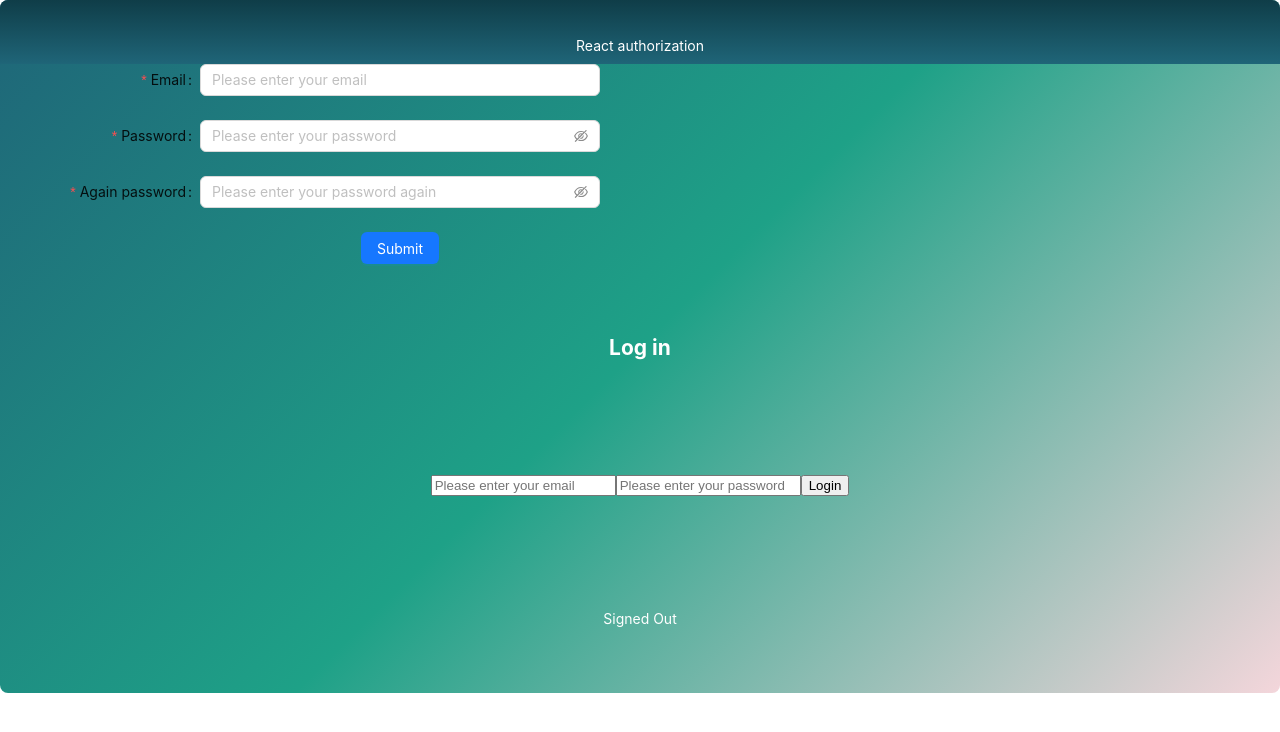
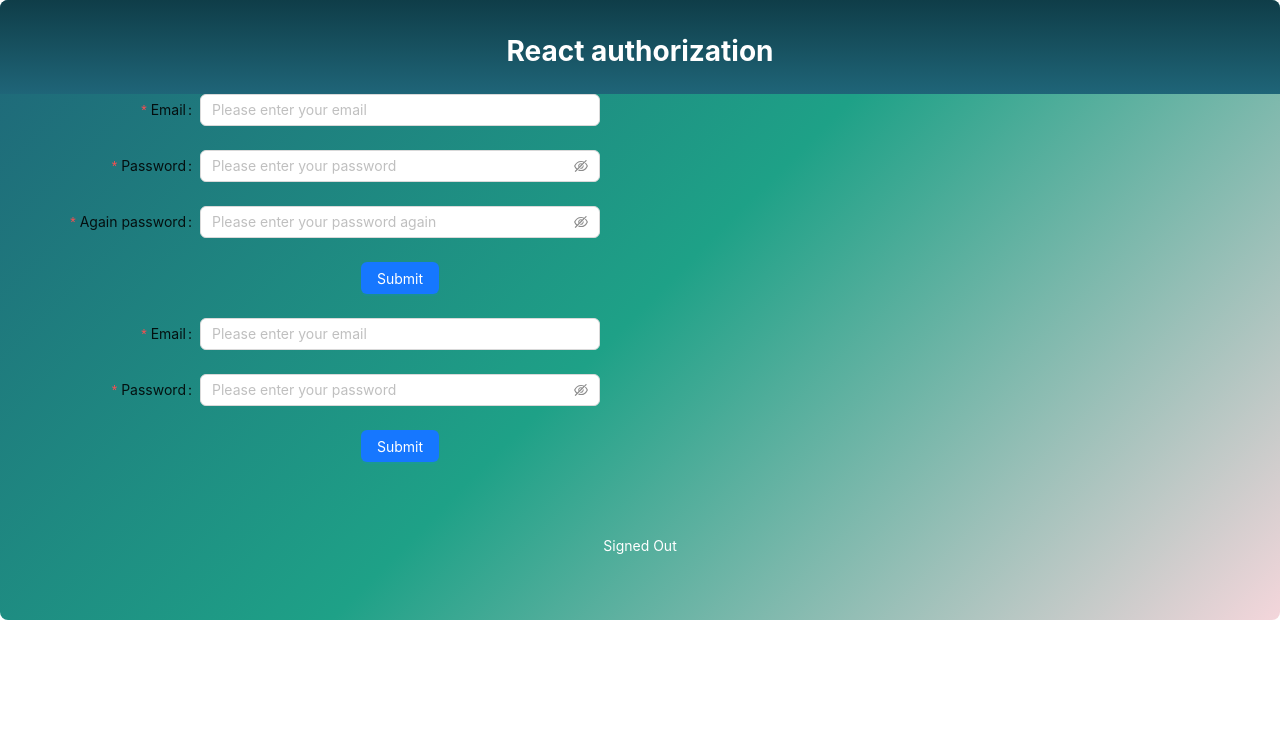
Before and after one commit to Alexander-Konstantinovich/Authorization, a React (Vite) app: page / in a window 1280 px wide. Shown: the top 732 px of the page. Built offline with nearby package versions, Linux system fonts and the light colour scheme; no server answers.

Commit message:
feat: use antD for signIn

```diff
--- a/src/App.css
+++ b/src/App.css
@@ -1,4 +1,4 @@
-.App {
+/* .App {
   text-align: center;
 }
 
@@ -11,9 +11,9 @@
   .App-logo {
     animation: App-logo-float infinite 3s ease-in-out;
   }
-}
+} */
 
-.App-header {
+/* .App-header {
   min-height: 100vh;
   display: flex;
   flex-direction: column;
@@ -23,9 +23,9 @@
 }
 body{
   text-align: center;
-}
+} */
 
-.App-link {
+/* .App-link {
   color: rgb(112, 76, 182);
 }
 
@@ -39,4 +39,4 @@ body{
   100% {
     transform: translateY(0px);
   }
-}
+} */
--- a/src/App.tsx
+++ b/src/App.tsx
@@ -18,7 +18,7 @@ const layoutStyle: React.CSSProperties = {
 const headerStyle: React.CSSProperties = {
   textAlign: 'center',
   color: '#fff',
-  height: 64,
+  height: 94,
   paddingInline: 48,
   lineHeight: '64px',
   background: 'linear-gradient(to bottom, #0f3d48, #1f6578)',
@@ -38,7 +38,7 @@ const App: React.FC = () => {
   <div>
   <Flex gap="middle" wrap>
     <Layout style={layoutStyle}>
-      <Header style={headerStyle}><p>React authorization</p></Header>
+      <Header style={headerStyle}><h1>React authorization</h1></Header>
       <Content style={contentStyle}>
       <SignUp />
       <SignIn />
--- a/src/components/auth/AuthDetails.tsx
+++ b/src/components/auth/AuthDetails.tsx
@@ -2,6 +2,8 @@ import React from "react"
 import { auth } from "../../fairbase"
 import { onAuthStateChanged, signOut } from "firebase/auth"
 import { Button } from "antd"
+
+
 
 const AuthDetails = () => {
   const [authUser, setAuthUser] = React.useState<any>(null)
--- a/src/components/auth/SignIn.tsx
+++ b/src/components/auth/SignIn.tsx
@@ -1,6 +1,14 @@
 import { signInWithEmailAndPassword } from "firebase/auth"
 import { useState } from "react"
 import { auth } from "../../fairbase"
+import { Button, Form, Input, message } from "antd"
+
+type UserType = {
+  email?: string
+  password?: string
+  copyPassword?: string
+  remember?: string
+}
 
 const SignIn = () => {
   const [email, setEmail] = useState("")
@@ -8,7 +16,6 @@ const SignIn = () => {
   const [error, setError] = useState("")
 
   function logIn(e:any) {
-    e.preventDefault()
     signInWithEmailAndPassword(auth, email, password)
       .then(user => {
         console.log(user)
@@ -16,32 +23,52 @@ const SignIn = () => {
         setEmail("")
         setPassword("")
       })
-      .catch(error => console.log(error));
+      .catch(error => (error.message));
 			setError('Sorry, couldn`t find your account')
   }
 
   return (
-    <div>
-      <form
-      onSubmit={logIn}>
-        <h2>Log in</h2>
-        <input
+    <Form
+      name="basic"
+      labelCol={{ span: 8 }}
+      wrapperCol={{ span: 16 }}
+      style={{ maxWidth: 600 }}
+      initialValues={{ remember: true }}
+      onFinish={logIn}
+      onFinishFailed={logIn}
+      autoComplete="off"
+    >
+      <Form.Item<UserType>
+        label="Email"
+        name="email"
+        rules={[{ required: true, message: "Please input your email!" }]}
+      >
+        <Input
           placeholder="Please enter your email"
           value={email}
           onChange={e => setEmail(e.target.value)}
-          type="email"
         />
-        <input
+      </Form.Item>
+
+      <Form.Item<UserType>
+        label="Password"
+        name="password"
+        rules={[{ required: true, message: "Please input your password!" }]}
+      >
+        <Input.Password
           placeholder="Please enter your password"
           value={password}
           onChange={e => setPassword(e.target.value)}
-          type="password"
         />
+      </Form.Item>
 
-        <button onClick={logIn}>Login</button>
+      <Form.Item wrapperCol={{ offset: 8, span: 16 }}>
+        <Button type="primary" htmlType="submit" onClick={logIn}>
+          Submit
+        </Button>
         {error ? <p style={{color: 'red'}}>{error}</p>:''}
-      </form>
-    </div>
+        </Form.Item>
+      </Form>
   )
 }
 
--- a/src/components/auth/SignUp.tsx
+++ b/src/components/auth/SignUp.tsx
@@ -1,7 +1,6 @@
 import { createUserWithEmailAndPassword } from "firebase/auth"
 import { useState } from "react"
 import { auth } from "../../fairbase"
-import type { FormProps } from "antd"
 import { Button, Form, Input } from "antd"
 
 type UserType = {
@@ -33,6 +32,7 @@ const SignUp = () => {
       .catch(error => console.log(error))
   }
 
+
   return (
     <Form
       name="basic"
@@ -47,7 +47,7 @@ const SignUp = () => {
       <Form.Item<UserType>
         label="Email"
         name="email"
-        rules={[{ required: true, message: "Please input your username!" }]}
+        rules={[{ required: true, message: "Please input your email!" }]}
       >
         <Input
           placeholder="Please enter your email"
@@ -71,7 +71,7 @@ const SignUp = () => {
       <Form.Item<UserType>
         label="Again password"
         name="copyPassword"
-        rules={[{ required: true, message: "Please input your password!" }]}
+        rules={[{ required: true, message: "Please input your password again!" }]}
       >
         <Input.Password
           placeholder="Please enter your password again"
@@ -84,6 +84,7 @@ const SignUp = () => {
         <Button type="primary" htmlType="submit">
           Submit
         </Button>
+        {error ? <p style={{color: 'red'}}>{error}</p>:''}
       </Form.Item>
     </Form>
   )
```
